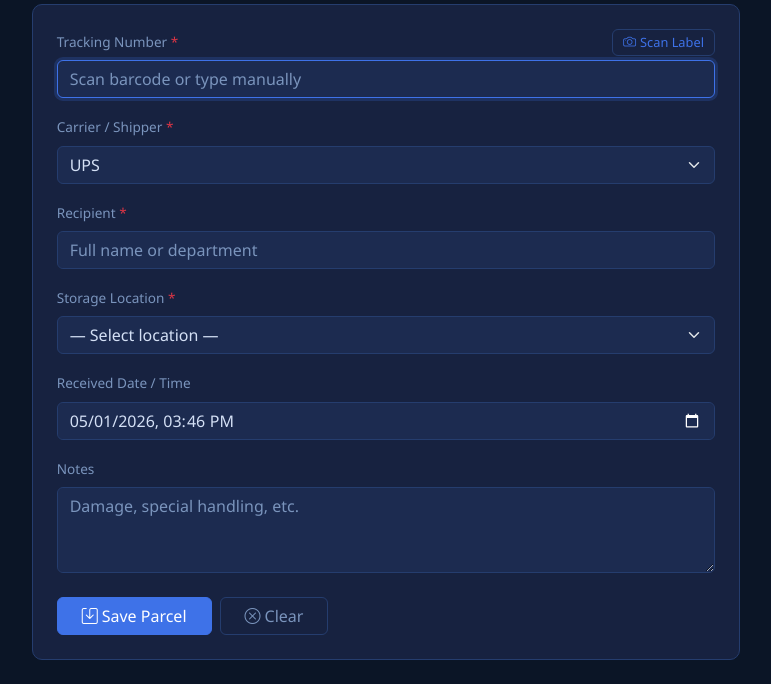
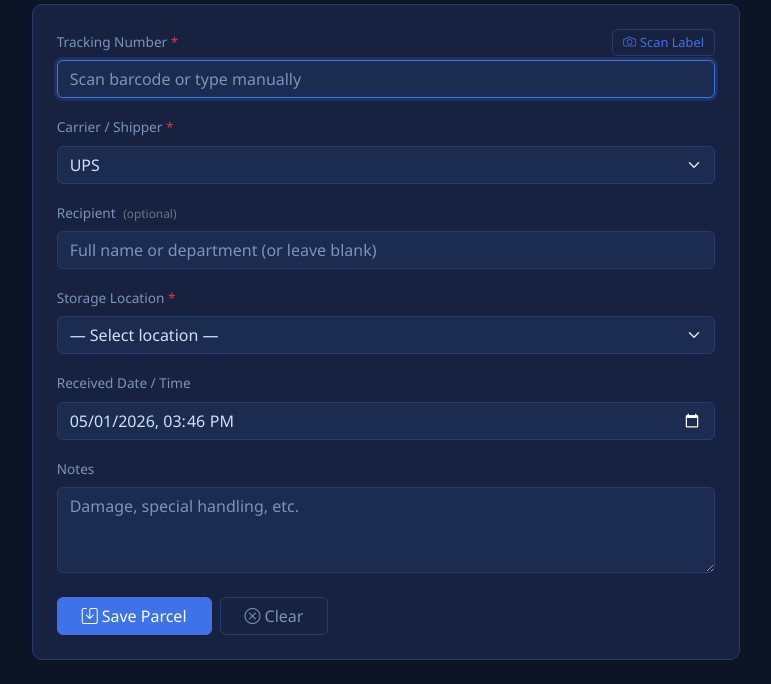
Before and after one commit to RowanDark/ParcelVault, a Flask app: page /intake in a window 1280 px wide. Shown: the part 159-843 px from the top of the page, without its empty margins (254-1025 px from the left). Run offline with Flask 3, Linux system fonts and the light colour scheme; data comes from the database, SQL or seed files in the repository; some libraries are stand-ins or nearby versions.

Commit message:
Make recipient field optional on parcel intake
Removes the recipient required validation so parcels with unknown
recipients (unlabeled, damaged, or OCR-failed) can be saved. If the
field is left blank, recipient defaults to 'Unknown'. Updates intake
and batch intake templates to reflect the optional status.

https://claude.ai/code/session_017bKBkx8PNzP5hveKAavP9h

```diff
--- a/app.py
+++ b/app.py
@@ -161,10 +161,12 @@ def intake():
         errors = []
         if not tn:
             errors.append('Tracking number is required.')
-        if not recipient:
-            errors.append('Recipient name is required.')
         if not location_id:
             errors.append('Storage location is required.')
+
+        # Recipient is optional — default to 'Unknown' if not provided
+        if not recipient:
+            recipient = 'Unknown'
 
         if not errors:
             dup = db.execute(
--- a/templates/batch_intake.html
+++ b/templates/batch_intake.html
@@ -39,7 +39,7 @@
         <div class="mb-2">
           <label class="form-label">Recipient</label>
           <input type="text" class="form-control form-control-sm" id="batch_recipient" name="recipient"
-                 placeholder="Name or department">
+                 placeholder="Recipient name (optional — defaults to Unknown)">
         </div>
 
         <div class="mb-3">
--- a/templates/intake.html
+++ b/templates/intake.html
@@ -38,10 +38,12 @@
         </div>
 
         <div class="mb-3">
-          <label for="recipient" class="form-label">Recipient <span class="text-danger">*</span></label>
+          <label for="recipient" class="form-label">Recipient
+            <span class="text-secondary small ms-1">(optional)</span>
+          </label>
           <input type="text" class="form-control" id="recipient" name="recipient"
                  value="{{ form.get('recipient', '') }}"
-                 placeholder="Full name or department">
+                 placeholder="Full name or department (or leave blank)">
         </div>
 
         <div class="mb-3">
```
